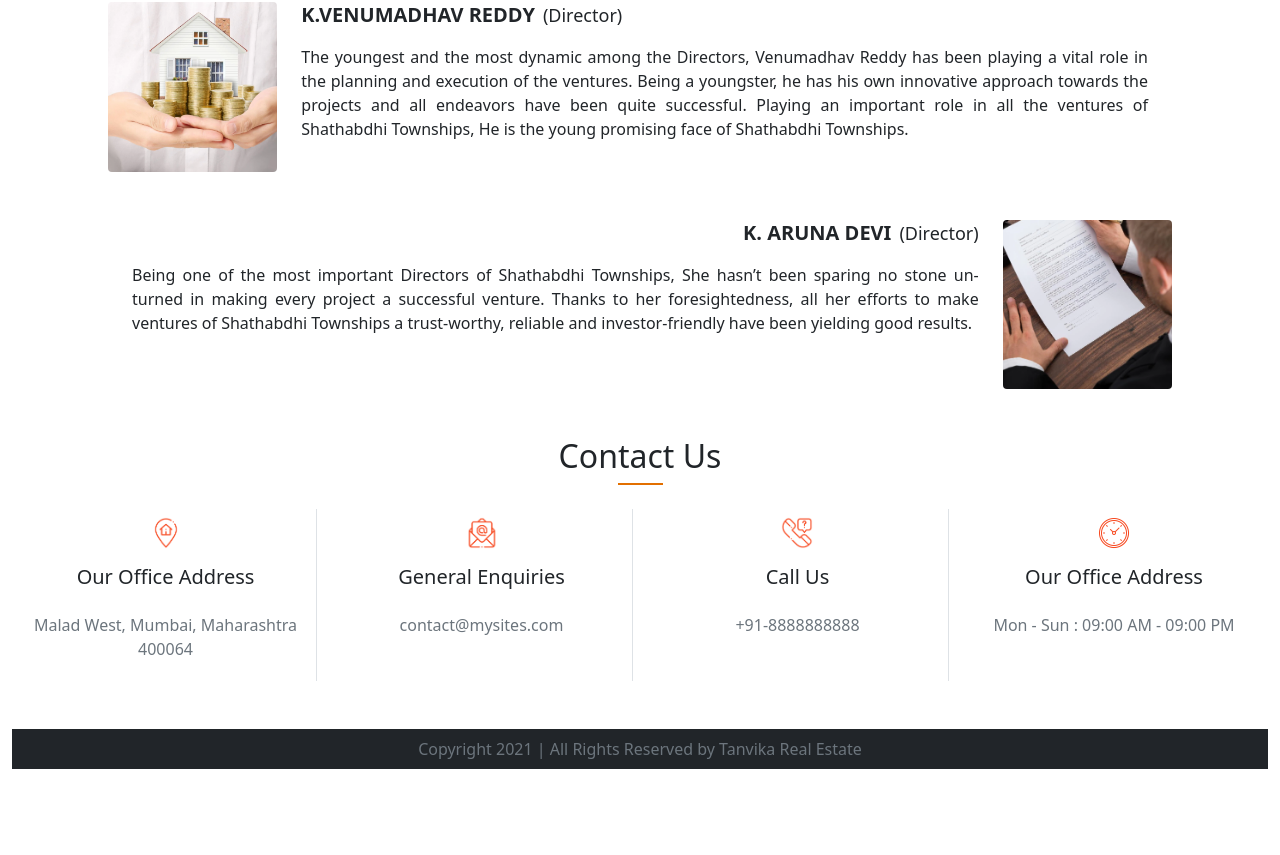
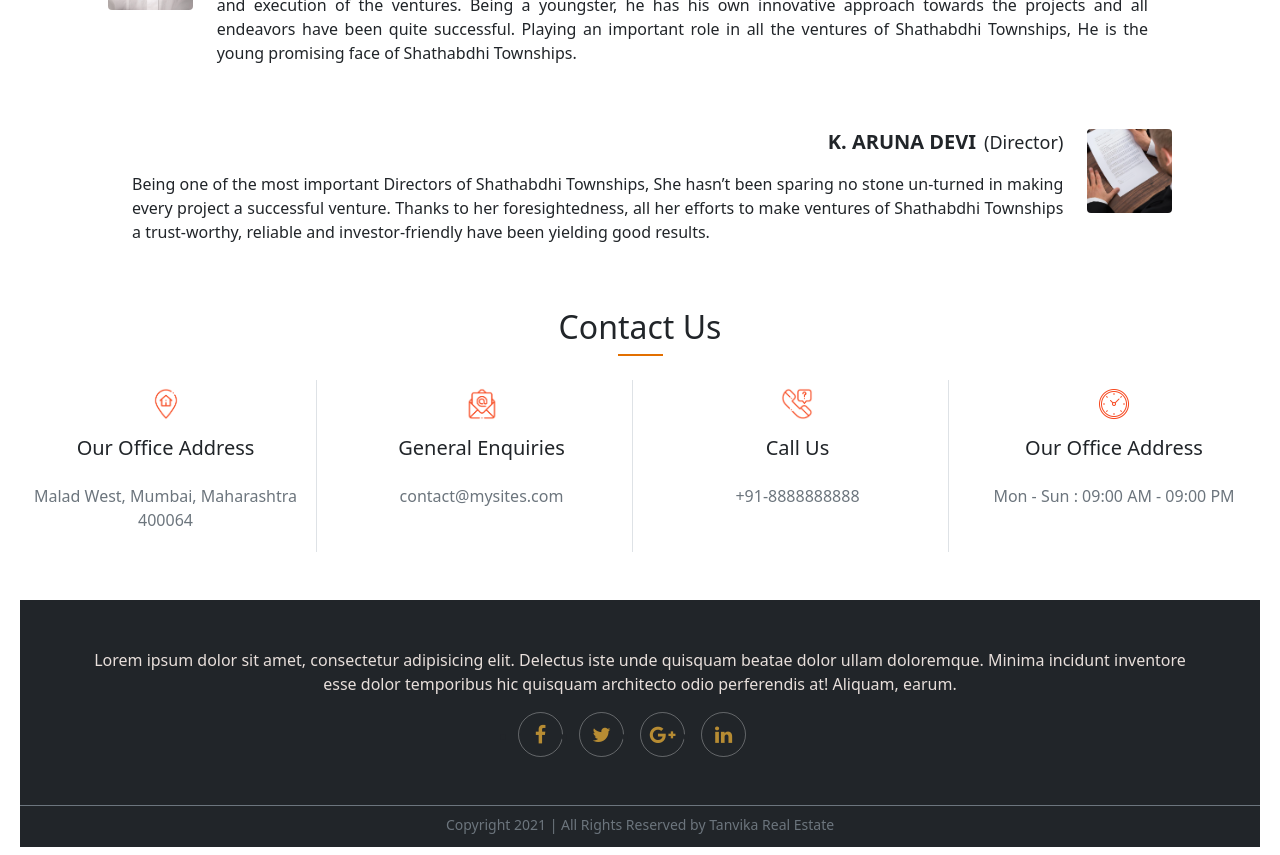
Before and after one commit to ManojKumar-NMBR/tre-ui, an Angular app: page / in a window 1280 px wide. Shown: the part 1920-2775 px from the top of the page. Before the commit the page ends 2689 px from the top, so only its background shows below. Built offline with nearby package versions, Linux system fonts and the light colour scheme.

Commit message:
footer changes done

```diff
--- a/src/app/app.component.html
+++ b/src/app/app.component.html
@@ -115,10 +115,30 @@
     </div>
   </div>
 
+  <div class="row footerBlock p-5 bg-dark mx-2" id="footerBlock">
+    <div class="about">
+      <p class="text-center">Lorem ipsum dolor sit amet, consectetur adipisicing elit. Delectus iste unde
+        quisquam
+        beatae dolor ullam
+        doloremque. Minima incidunt inventore esse dolor temporibus hic quisquam architecto odio perferendis
+        at!
+        Aliquam, earum.
+      </p>
 
+      <div class="socialMedia">
+        <ul class="list-group list-group-horizontal d-flex justify-content-center">
+          <li><a href="http://www.nextbootstrap.com/" title=""><i class="fa fa-facebook rounded-circle"></i></a></li>
+          <li><a href="http://www.nextbootstrap.com/" title=""><i class="fa fa-twitter rounded-circle"></i></a></li>
+          <li><a href="http://www.nextbootstrap.com/" title=""><i class="fa fa-google-plus rounded-circle"></i></a></li>
+          <li><a href="http://www.nextbootstrap.com/" title=""><i class="fa fa-linkedin rounded-circle"></i></a></li>
+        </ul>
+      </div>
+    </div>
+  </div>
 
-  <div class="footerBlock py-2 bg-dark text-secondary" id="footerBlock">
-    <span class="d-block text-center">Copyright 2021 | All Rights Reserved by Tanvika Real Estate</span>
+  <div class="row copyrightBlock py-2 bg-dark text-dark border-top border-secondary mx-2 mb-2" id="copyrightBlock">
+    <span class="d-block text-center text-secondary small mb-1">
+      Copyright 2021 | All Rights Reserved by Tanvika Real Estate</span>
   </div>
 </div>
 
--- a/src/app/app.component.scss
+++ b/src/app/app.component.scss
@@ -129,13 +129,13 @@ nav {
         justify-content: space-around;
 
         .aboutImageItem {
-            flex: 2;
+            flex: 1;
             img {
                 width: 100%;
             }
         }
         .aboutDetailItem {
-            flex: 10;
+            flex: 11;
             .nameDesignation {
                 .designation {
                     font-size: large;
@@ -147,3 +147,34 @@ nav {
         }
     }
 }
+
+.footerBlock {
+    .about {
+        p {
+            color: #e8dfdb;
+        }
+    }
+    .socialMedia {
+        li {
+            margin-right: 1rem;
+            &:hover {
+                transform: rotate(-360deg);
+                transition: transform 0.4s ease-in;
+            }
+            i {
+                width: 45px;
+                height: 45px;
+                line-height: 45px;
+                font-size: 20px;
+                color: #b78c33;
+                border: 1px solid rgba(255, 255, 255, 0.3);
+                text-align: center;
+                &:hover {
+                    color: aliceblue;
+                    background: #b78c33;
+                    border-color: #b78c33;
+                }
+            }
+        }
+    }
+}
--- a/src/index.html
+++ b/src/index.html
@@ -7,6 +7,9 @@
   <base href="/">
   <meta name="viewport" content="width=device-width, initial-scale=1">
   <link rel="icon" type="image/jpeg" href="assets/TRE-Trans-Logo.png">
+
+  <!-- for footer font-awesome icons -->
+  <link href='//netdna.bootstrapcdn.com/font-awesome/4.3.0/css/font-awesome.min.css' rel='stylesheet' />
 </head>
 
 <body>
```
